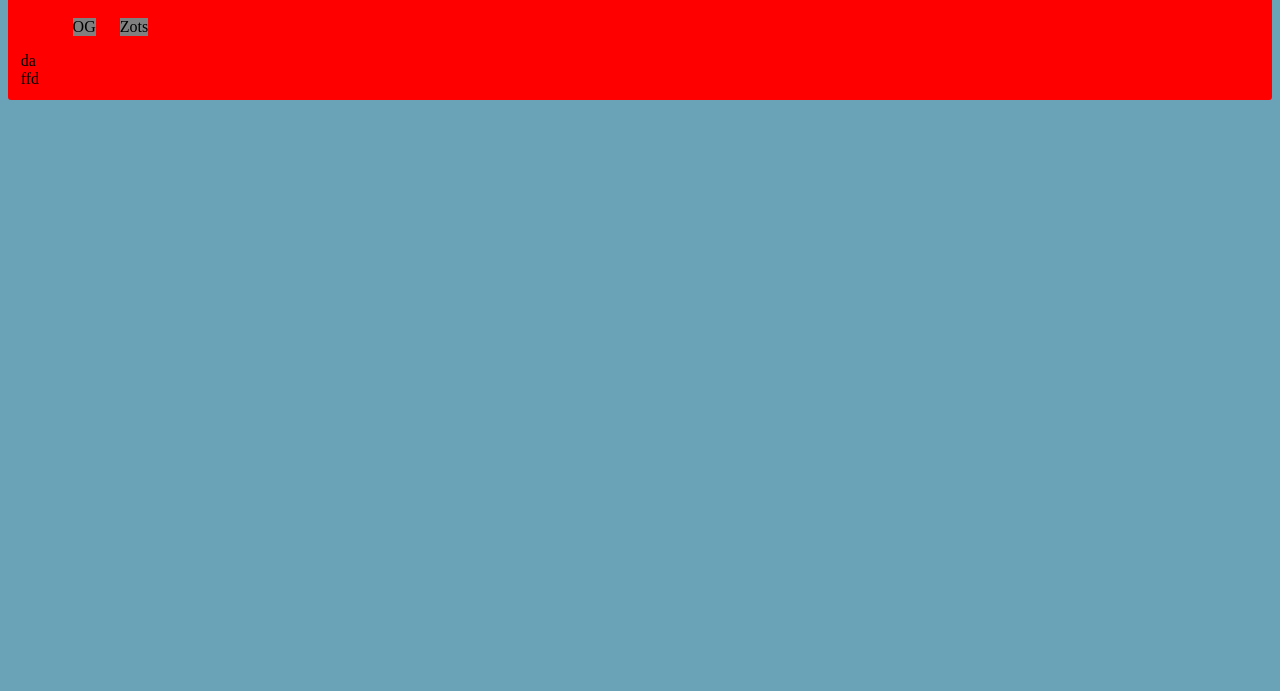
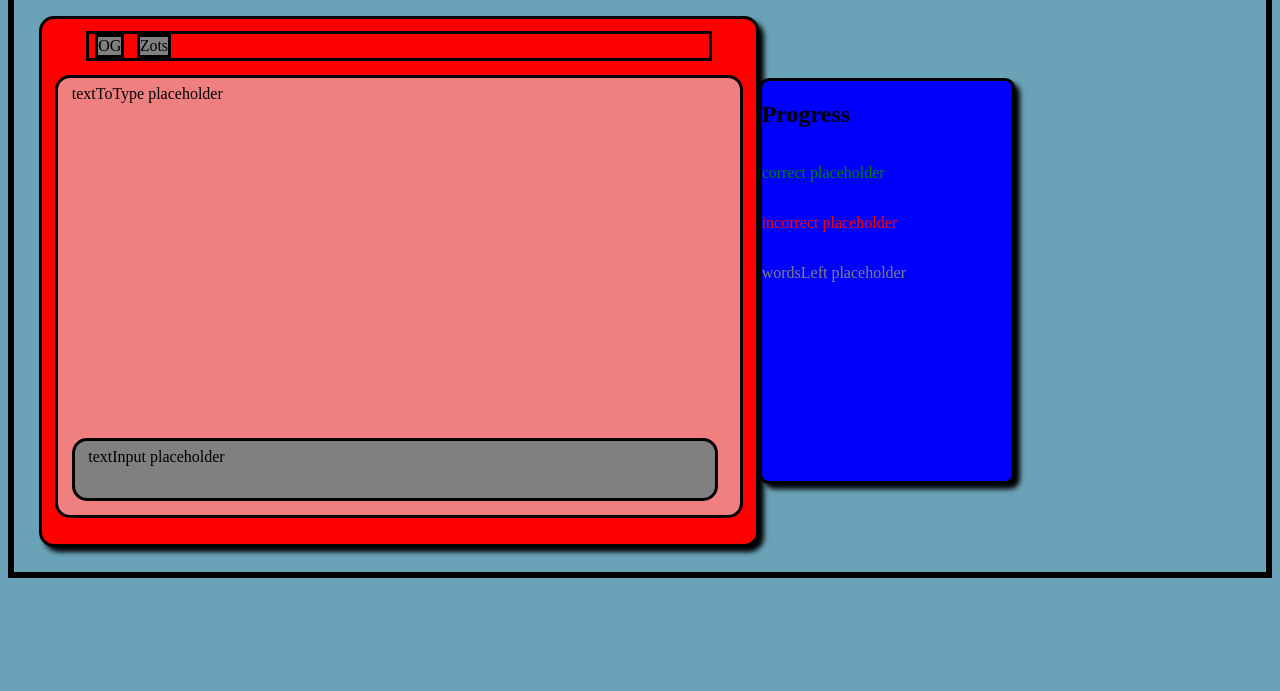
Before and after one commit to rlmech/ZotsPerMinute, a plain HTML site: page index.html in a window 1280 px wide. Shown: the part 109-800 px from the top of the page. Drawn offline with Linux system fonts and the light colour scheme.

Commit message:
Added basic structure of html file and some formatting

```diff
--- a/index.html
+++ b/index.html
@@ -12,14 +12,26 @@
 
     <h1 id="title">ZotsPerMinute</h1>
 
-    <div class="bigTextBox">
-        dsa
-        <ul class="tabs">
-            <li class="tab">OG</li>
-            <li class="tab">Zots</li>
-        </ul>
-        <div class="textToType">da</div>
-        <div class="textInput">ffd</div>
+    <div class="container">
+        <div class="bigTextBox">
+            <div class="tabs">
+                <div class="tab" id="originalMode" onclick="showOriginal()">OG</div>
+                <div class="tab" id="zotsMode" onclick="showZots()">Zots</div>
+            </div>
+            <div class="textToType">
+                textToType placeholder
+                <div class="textInput" input="text">
+                    textInput placeholder
+                </div>
+            </div>
+
+        </div>
+        <div class="progressBar">
+            <h2>Progress</h2>
+            <p id="correct">correct placeholder</p>
+            <p id="incorrect">incorrect placeholder</p>
+            <p id="wordsLeft">wordsLeft placeholder</p>
+        </div>
     </div>
 
 
--- a/script.js
+++ b/script.js
@@ -0,0 +1,9 @@
+let currentTab = document.getElementById("tabs");
+
+function showOriginal(){
+
+}
+
+function showZots(){
+
+}
--- a/style.css
+++ b/style.css
@@ -1,23 +1,72 @@
 body {
     background-color: #6aa2b8;
+    /* Delete later */
+    border: solid black;
 }
 
 #title {
     text-align: center;
     color: #1b3d6d;
+    /* Delete later */
+    border: solid black;
+}
+
+.container{
+    display: flex;
+    flex-direction: row;
+    align-items: center;
+    /* Delete later */
+    border: solid black;
+}
+
+.progressBar{
+    border-radius: 10px;
+    margin-right: 2%;
+    margin-top: 2%;
+    margin-bottom: 2%;
+    display: flex;
+    flex-direction: column;
+    width: 20%;
+    height: 400px;
+    background-color: blue;
+    border: solid black;
+    box-shadow: black 5px 5px 5px;
+}
+
+#correct{
+    color: green;
+}
+
+#incorrect{
+    color: red;
+}
+
+#wordsLeft{
+    color: grey;
 }
 
 .bigTextBox{
-    border-radius: 3px;
+    border-radius: 15px;
+    margin-left: 2%;
+    margin-top: 2%;
+    margin-bottom: 2%;
     padding: 1%;
     display: flex;
     flex-direction: column;
+    align-items: center;
+    width: 55%;
+    height: 500px;
     background-color: red;
+    border: solid black;
+    box-shadow: black 5px 5px 5px;
 }
 
 .tabs{
     display: flex;
     flex-direction: row;
+    width: 90%;
+    /* Delete later */
+    border: solid black;
 }
 
 .tab{
@@ -28,4 +77,31 @@ body {
     background-color: grey;
     align-items: center;
     justify-content: center;
+    border: solid black;
 }
+
+.textToType{
+    position: relative;
+    border-radius: 15px;
+    margin: 2%;
+    padding: 1% 2% 1% 2%;
+    width: 95%;
+    height: 85%;
+    background-color: lightcoral;
+    border: solid black;
+}
+
+.textInput{
+    position: absolute;
+    bottom: 0px;
+    left: 0px;
+    right: 0px;
+    border-radius: 15px;
+    margin: 2%;
+    padding: 1% 2% 1% 2%;
+    width: 90%;
+    height: 10%;
+    justify-content: center;
+    background-color: grey;
+    border: solid black;
+}
```
